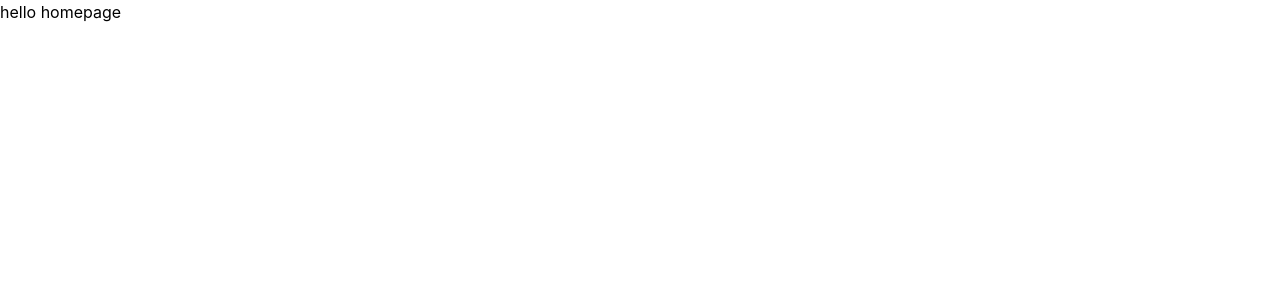
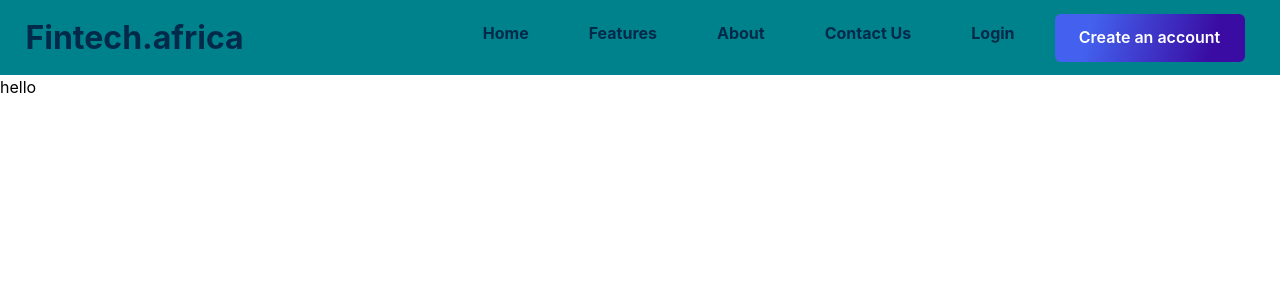
Before and after one commit to Danny4life/fintech.africa, a React (Vite) app: page /homepage in a window 1280 px wide. Shown: the top 300 px of the page. Built offline with nearby package versions, Linux system fonts and the light colour scheme.

Commit message:
add navbar component to landing page

```diff
--- a/index.html
+++ b/index.html
@@ -3,6 +3,10 @@
   <head>
     <meta charset="UTF-8" />
     <link rel="icon" type="image/svg+xml" href="/vite.svg" />
+    <link rel="stylesheet"
+    href="https://pro.fontawesome.com/releases/v5.10.0/css/all.css"
+    integrity="sha384-AYmEC3Yw5cVb3ZcuHtOA93w35dYTsvhLPVnYs9eStHfGJvOvKxVfELGroGkvsg+p"
+    crossorigin="anonymous"/>
     <meta name="viewport" content="width=device-width, initial-scale=1.0" />
     <title>Vite + React</title>
   </head>
--- a/package.json
+++ b/package.json
@@ -10,7 +10,8 @@
   },
   "dependencies": {
     "react": "^18.2.0",
-    "react-dom": "^18.2.0"
+    "react-dom": "^18.2.0",
+    "react-router-dom": "^6.8.0"
   },
   "devDependencies": {
     "@types/react": "^18.0.27",
--- a/src/App.jsx
+++ b/src/App.jsx
@@ -1,10 +1,19 @@
+import { BrowserRouter, Route, Routes } from "react-router-dom"
 import Homepage from "./pages/landing-page/Homepage"
+// import Hamburger from "./pages/login/Hamburger"
 
 
 function App() {
   return (
     <div className="App">
-      <Homepage />
+      <BrowserRouter>
+      <Routes>
+        <Route exact path="homepage"  element={<Homepage />}/>
+        {/* <Route exact path="hamburger"  element={ <Hamburger />}/> */}
+      </Routes>
+      </BrowserRouter>
+
+
     </div>
   )
 }
--- /dev/null
+++ b/src/component/landing-page-navbar/LandingPageNavbar.jsx
@@ -0,0 +1,52 @@
+import { useState } from "react";
+import { Link } from "react-router-dom";
+import "./landingPage.css";
+
+const LandingPageNavbar = () => {
+
+    const [isMobile, setIsMobile] = useState(false);
+    return (
+        <section>
+            <nav>
+                <header className="navbar">
+                    <h3 className="logo">Fintech.africa</h3>
+                    <ul
+                    className={isMobile ? "nav-links-mobile" : "nav-links"}
+                    onClick={() => setIsMobile(false)}
+                    >
+                        <Link to="/" className="home">
+                            <li>Home</li>
+                        </Link>
+                        <Link to="/" className="feature">
+                            <li>Features</li>
+                        </Link>
+                        <Link to="/" className="about">
+                            <li>About</li>
+                        </Link>
+                        <Link to="/" className="contact">
+                            <li>Contact Us</li>
+                        </Link>
+                        <Link to="/" className="login">
+                            <li>Login</li>
+                        </Link>
+                        <Link to="/" className="account">
+                            <li>Create an account</li>
+                        </Link>
+                    </ul>
+
+                    <button
+                    className="mobile-menu-icon"
+                    onClick={() => setIsMobile(!isMobile)}
+                    >
+                    {isMobile ? <i className="fas fa-times"></i> : <i className="fas fa-bars"></i>}
+
+                    </button>
+                </header>
+
+
+            </nav>
+        </section>
+     );
+}
+
+export default LandingPageNavbar;
--- /dev/null
+++ b/src/component/landing-page-navbar/landingPage.css
@@ -0,0 +1,134 @@
+* {
+    box-sizing: border-box;
+    margin: 0;
+    padding: 0;
+}
+
+.navbar {
+
+    display: flex;
+    justify-content: space-around;
+    align-items: center;
+    height: 75px;
+    background-color: #00828c;
+    color: #012A4A;
+
+}
+
+    .logo {
+        font-family: 'Inter';
+        font-style: normal;
+        font-weight: 700;
+        font-size: 32px;
+        line-height: 39px;
+        color: #012A4A;
+    }
+
+    .nav-links {
+        display: flex;
+        justify-content: flex-end;
+        list-style: none;
+        width: 75%;
+
+    }
+
+        .home,
+        .feature,
+        .about,
+        .contact,
+        .login,
+        .account {
+            font-family: 'Inter';
+            font-style: normal;
+            font-weight: 700;
+            font-size: 16px;
+            line-height: 19px;
+            text-decoration: none;
+            color: #012A4A;
+            padding: 10px 20px;
+            margin: 0 10px;
+            cursor: pointer;
+        }
+
+        .account {
+            width: 190px;
+            height: 48px;
+            background: linear-gradient(105.38deg, #4361EE 19.05%, #3A0CA3 82.03%, #3A0CA3 82.03%);
+            border-radius: 6px;
+            display: flex;
+            justify-content: center;
+            align-items: center;
+            padding: 16px 24px;
+            font-family: 'Inter';
+            font-style: normal;
+            font-weight: 600;
+            font-size: 16px;
+            line-height: 19px;
+            text-align: center;
+            color: #FFFFFF;
+
+        }
+
+
+    .mobile-menu-icon {
+        display: none;
+    }
+
+    @media only screen and (max-width: 768px){
+        .logo {
+            display: flex;
+            position: absolute;
+            top: 15px;
+            left: 35px;
+
+        }
+
+        .nav-links {
+            display: none;
+        }
+
+        .nav-links-mobile {
+            display: block;
+            position: absolute;
+            list-style: none;
+            background-color: #005469;
+            left: 0;
+            top: 75px;
+            transition: all 0.5s ease-out;
+            width: 100%;
+        }
+
+    .home,
+    .about,
+    .contact,
+    .feature,
+    .login,
+    .account {
+
+        color: white;
+        text-align: center;
+        padding: 32px;
+        width: 100%;
+        transition: all 0.5s ease;
+
+    }
+
+    .account {
+        border: none;
+
+    }
+
+    .mobile-menu-icon {
+        display: block;
+        position: absolute;
+        font-size: 30px;
+        color: white;
+        background-color: #00828c;
+        border: none;
+        outline: none;
+        top: 15px;
+        right: 25px;
+
+    }
+
+}
--- a/src/pages/landing-page/Homepage.jsx
+++ b/src/pages/landing-page/Homepage.jsx
@@ -1,8 +1,36 @@
+import LandingPageNavbar from "../../component/landing-page-navbar/LandingPageNavbar";
+
 const Homepage = () => {
     return (
-        <div>
-            hello homepage
-        </div>
+        <>
+         <section>
+            <nav className="">
+                <header className="">
+                    {/* <h1 className="font-bold text-base text-slate-800">Fintech.africa</h1>
+                    <div>
+                        <ul className="font-bold">
+                            <li className="text-xs text-blue-500"><a>Home</a></li>
+                            <li className="text-xs text-slate-800"><a>Features</a></li>
+                            <li className="text-xs text-slate-800"><a>About</a></li>
+                            <li className="text-xs text-slate-800"><a>Contact Us</a></li>
+                        </ul>
+                        <div className="non-italic">
+                            <span className="font-normal text-sx text-slate-800">Login</span>
+                            <div><button className="bg-blue-400 h-6 text-center flex justify-center items-center text-white rounded-md py-2 px-3 text-xs">Create an account</button></div>
+                        </div>
+                    </div>                 */}
+
+                    <LandingPageNavbar />
+                </header>
+            </nav>
+        </section>
+        <main>
+
+            hello
+
+        </main>
+        </>
+
      );
 }
 
--- /dev/null
+++ b/src/pages/login/Hamburger.jsx
@@ -0,0 +1,46 @@
+// import { useState } from "react";
+// import { Link } from "react-router-dom";
+// import "./hamburger.css";
+
+// const Hamburger = () => {
+
+//     const [isMobile, setIsMobile] = useState(false);
+//     return (
+
+//         <div>
+//            <nav className="navbar">
+//             <h3 className="logo">Logo</h3>
+//             <ul className={isMobile ? "nav-links-mobile" : "nav-links"}
+//             onClick={() => setIsMobile(false)}
+//             >
+//                 <Link to="/" className="home">
+//                     <li>Home</li>
+//                 </Link>
+//                 <Link to="/about" className="about">
+//                     <li>About</li>
+//                 </Link>
+//                 <Link to="/skills" className="skills">
+//                     <li>Skills</li>
+//                 </Link>
+//                 <Link to="/contact" className="contact">
+//                     <li>Contact</li>
+//                 </Link>
+//                 <Link to="/signup" className="signup">
+//                     <li>Sign Up</li>
+//                 </Link>
+
+//             </ul>
+//             <button className="mobile-menu-icon"
+//             onClick={() => setIsMobile(!isMobile)}
+//             >
+//                 {isMobile ? <i className="fas fa-times"></i> : <i className="fas fa-bars"></i>}
+//             </button>
+
+//            </nav>
+
+//            hello great video
+//         </div>
+//      );
+// }
+
+// export default Hamburger;
```
Also changed, not shown: src/pages/login/hamburger.css (added, +107 -0 lines), 1 other file (tests, documents, lock files or other folders).
